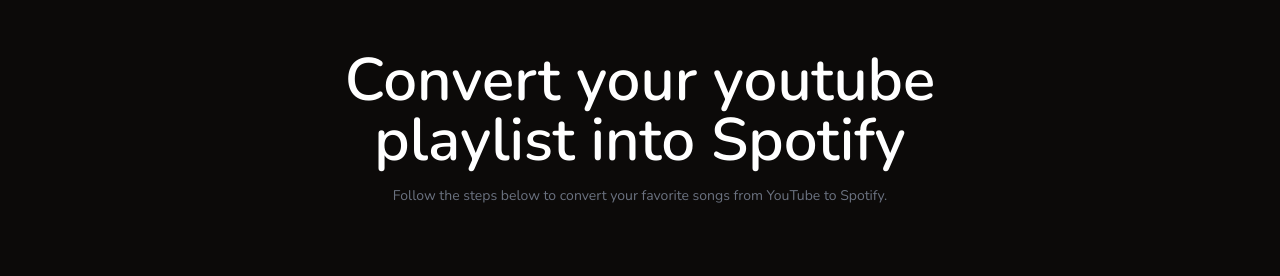
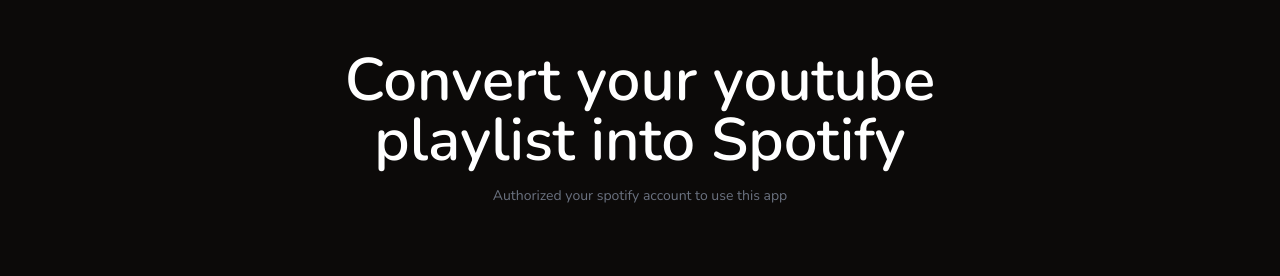
Before and after one commit to RidloGhifary/youtube-playlist-converter, a Next.js app: page / in a window 1280 px wide. Shown: the part 1750-2026 px from the top of the page. Built offline with nearby package versions, Linux system fonts and the light colour scheme.

Commit message:
refactor: change subtitle for form-convert

```diff
--- a/components/FormConvert.tsx
+++ b/components/FormConvert.tsx
@@ -144,7 +144,7 @@
         <div className="w-full text-center md:max-w-[70%] lg:max-w-[60%] mx-auto mb-24">
           <Header
             title="Convert your youtube playlist into Spotify"
-            subtitle="Follow the steps below to convert your favorite songs from YouTube to Spotify."
+            subtitle="Authorized your spotify account to use this app"
           />
         </div>
         <div
```
